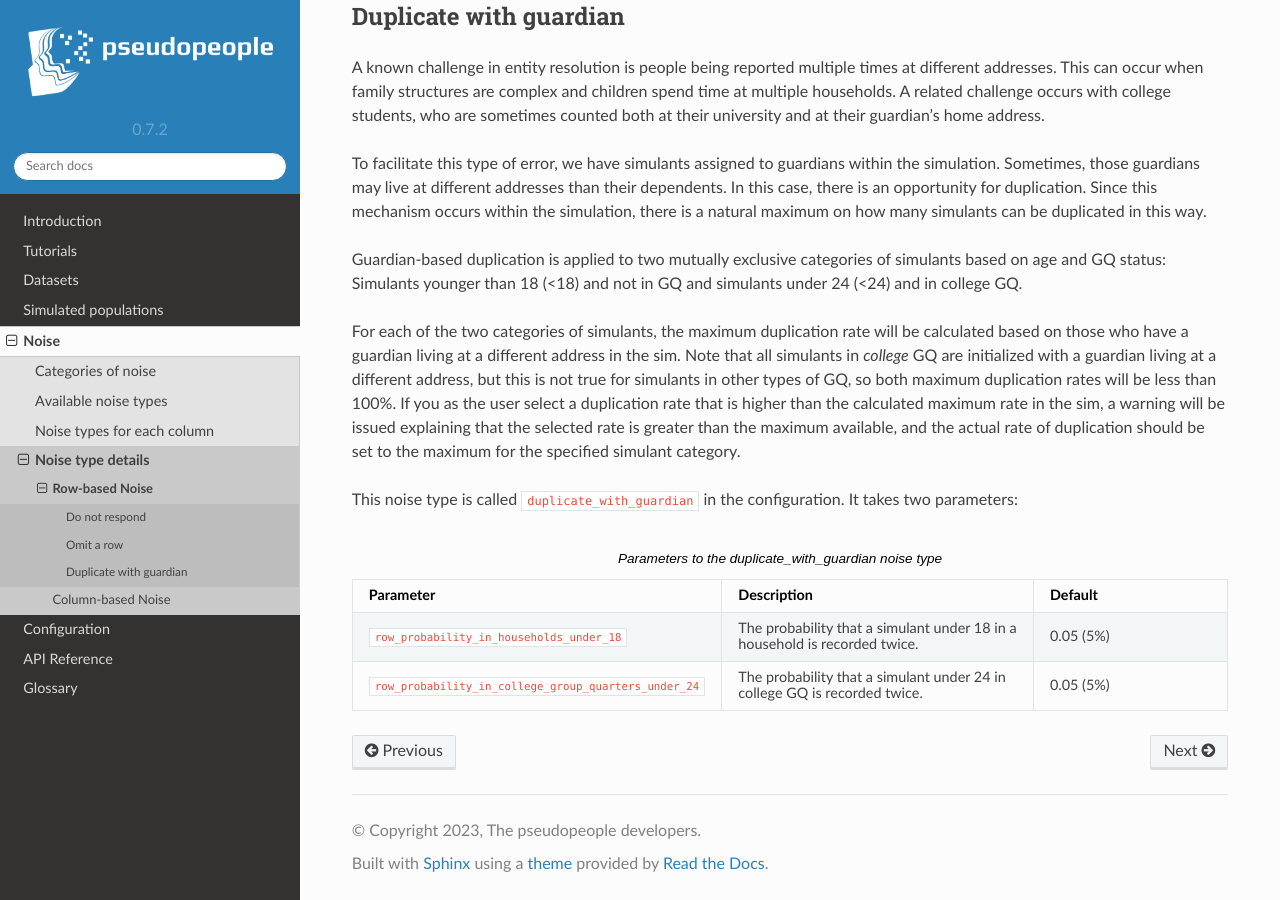
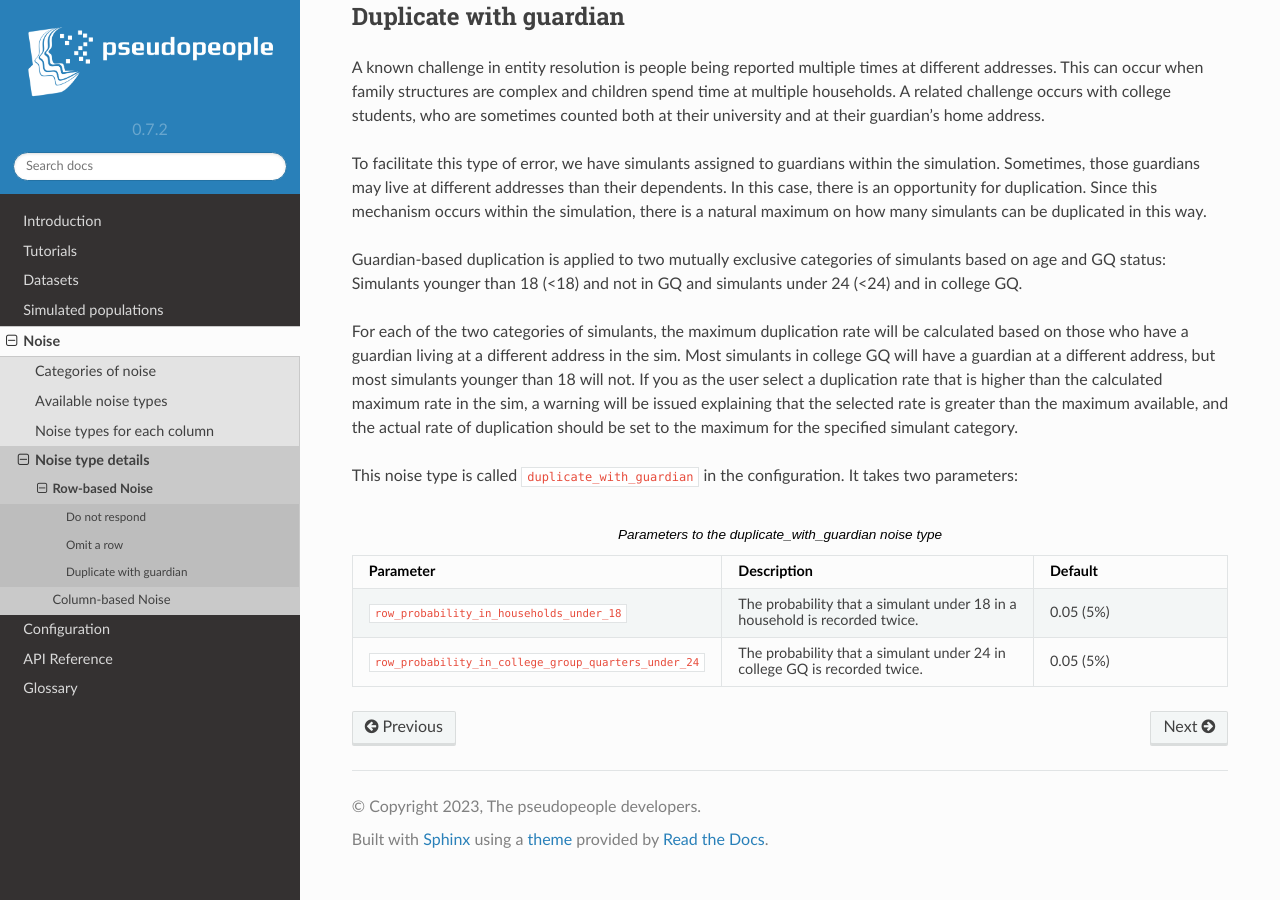
Before and after one commit to ihmeuw/pseudopeople, a Sphinx documentation site: the page built from docs/source/noise/row_noise.rst, in a window 1280 px wide and 900 px high, scrolled down 1708 px. Built offline with Sphinx 7.4.7 and the Read the Docs theme 2.0.0, drawn with Linux system fonts in a browser that asks for light colours.

Commit message:
Remove extraneous details
Co-authored-by: Zeb Burke-Conte <zmbc@users.noreply.github.com>

```diff
--- a/docs/source/noise/row_noise.rst
+++ b/docs/source/noise/row_noise.rst
@@ -112,10 +112,9 @@ in GQ and simulants under 24 (<24) and in college GQ.
 
 For each of the two categories of simulants, the maximum duplication rate will
 be calculated based on those who have a guardian living at a different address
-in the sim. Note that all simulants in *college* GQ are initialized with a
-guardian living at a different address, but this is not true for simulants in
-other types of GQ, so both maximum duplication rates will be less than
-100%. If you as the user select a duplication rate that is higher than the
+in the sim. Most simulants in college GQ will have a guardian at a
+different address, but most simulants younger than 18 will not.
+If you as the user select a duplication rate that is higher than the
 calculated maximum rate in the sim, a warning will be issued explaining that
 the selected rate is greater than the maximum available, and the actual rate of
 duplication should be set to the maximum for the specified simulant category.
```
